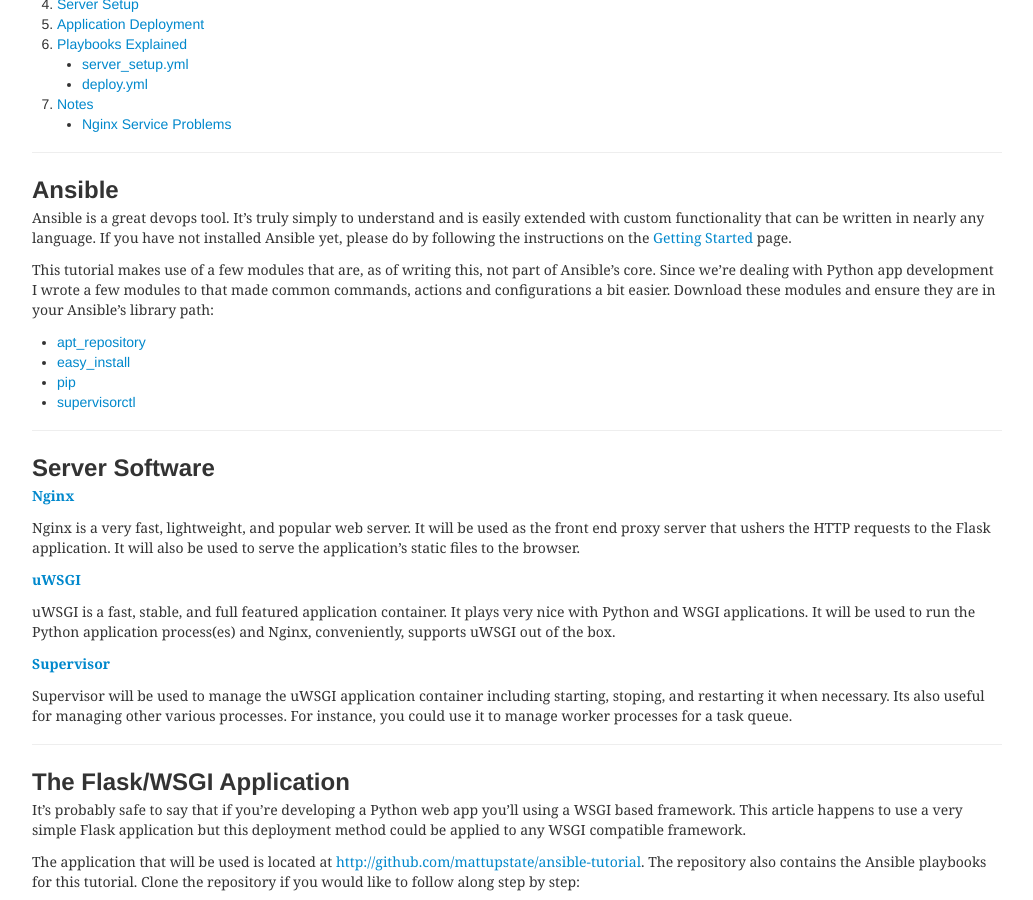
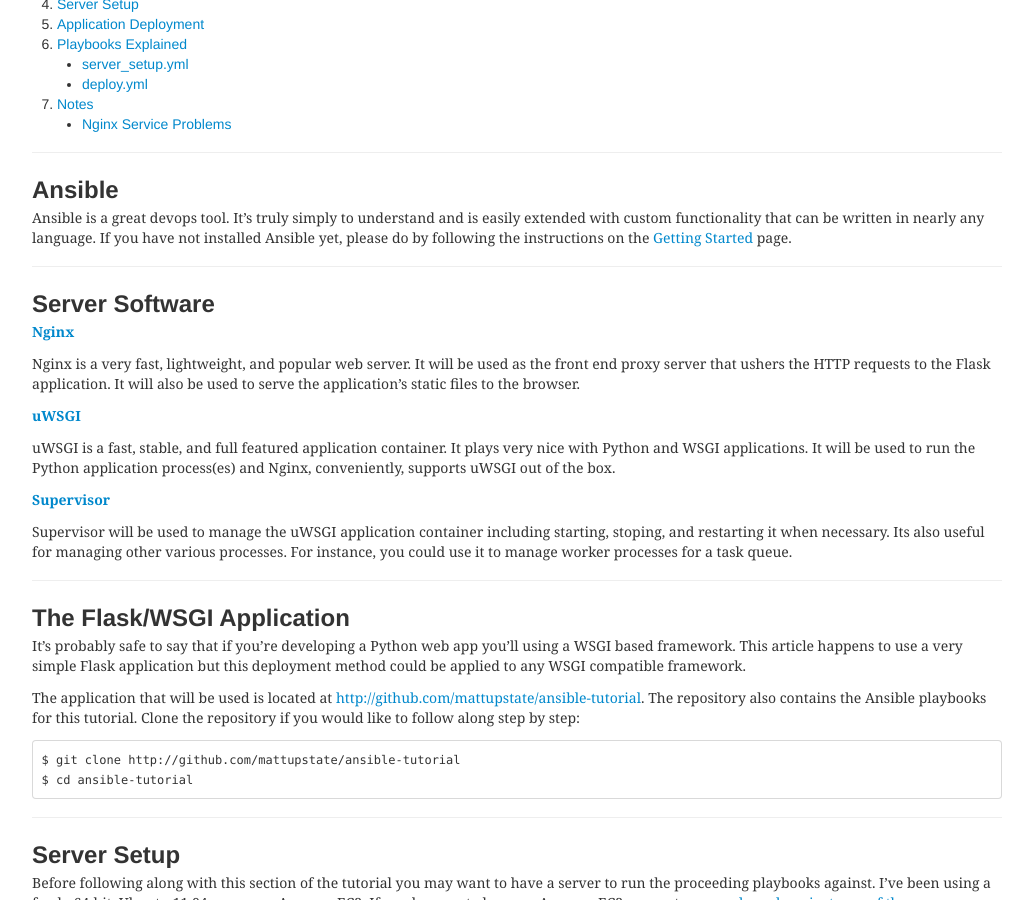
Before and after one commit to mattupstate/mattupstate.github.io, a Jekyll site: the page built from _posts/2012-08-07-flask-wsgi-application-deployment-with-ubuntu-ansible-nginx-supervisor-and-uwsgi.markdown, in a window 1280 px wide and 900 px high, scrolled down 354 px. Shown: the whole window, without its empty margins (123-1156 px from the left). Built offline with Jekyll 4.4.1, drawn with Linux system fonts in a browser that asks for light colours; nearby versions of some CDN libraries; some web fonts are replaced; Markdown is read by kramdown in place of the engine named in the settings; comment, search, counter and statistics services are not loaded.

Commit message:
Remove note about contributed modules

```diff
--- a/_posts/2012-08-07-flask-wsgi-application-deployment-with-ubuntu-ansible-nginx-supervisor-and-uwsgi.markdown
+++ b/_posts/2012-08-07-flask-wsgi-application-deployment-with-ubuntu-ansible-nginx-supervisor-and-uwsgi.markdown
@@ -35,13 +35,6 @@
 ## <a id="ansible"></a>Ansible
 
 Ansible is a great devops tool. It's truly simply to understand and is easily extended with custom functionality that can be written in nearly any language. If you have not installed Ansible yet, please do by following the instructions on the [Getting Started](http://ansible.github.com/gettingstarted.html) page.
-
-This tutorial makes use of a few modules that are, as of writing this, not part of Ansible's core. Since we're dealing with Python app development I wrote a few modules to that made common commands, actions and configurations a bit easier. Download these modules and ensure they are in your Ansible's library path:
-
-* [apt_repository](https://github.com/mattupstate/ansible/blob/apt_repository/library/apt_repository)
-* [easy_install](https://github.com/mattupstate/ansible/blob/easy_install/library/easy_install)
-* [pip](https://github.com/mattupstate/ansible/blob/pip/library/pip)
-* [supervisorctl](https://github.com/mattupstate/ansible/blob/supervisorctl/library/supervisorctl)
 
 
 ---
```
